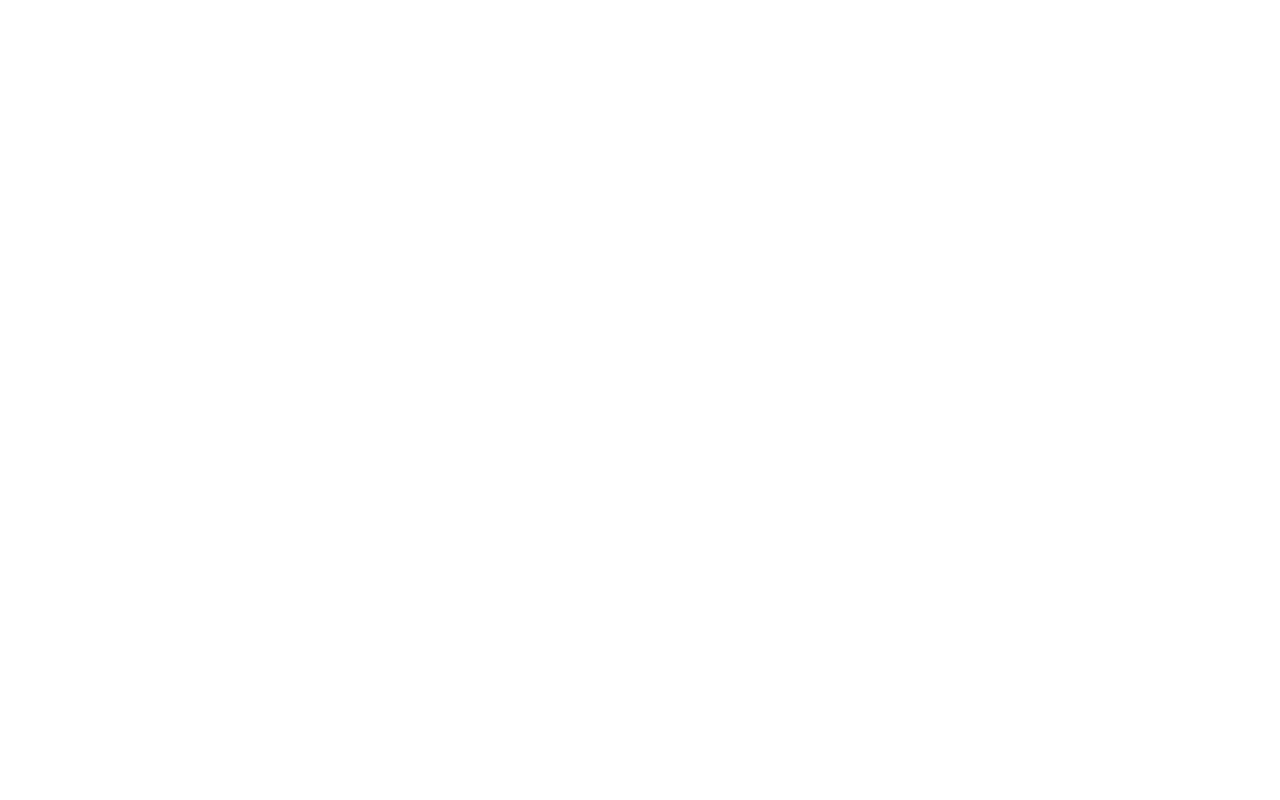
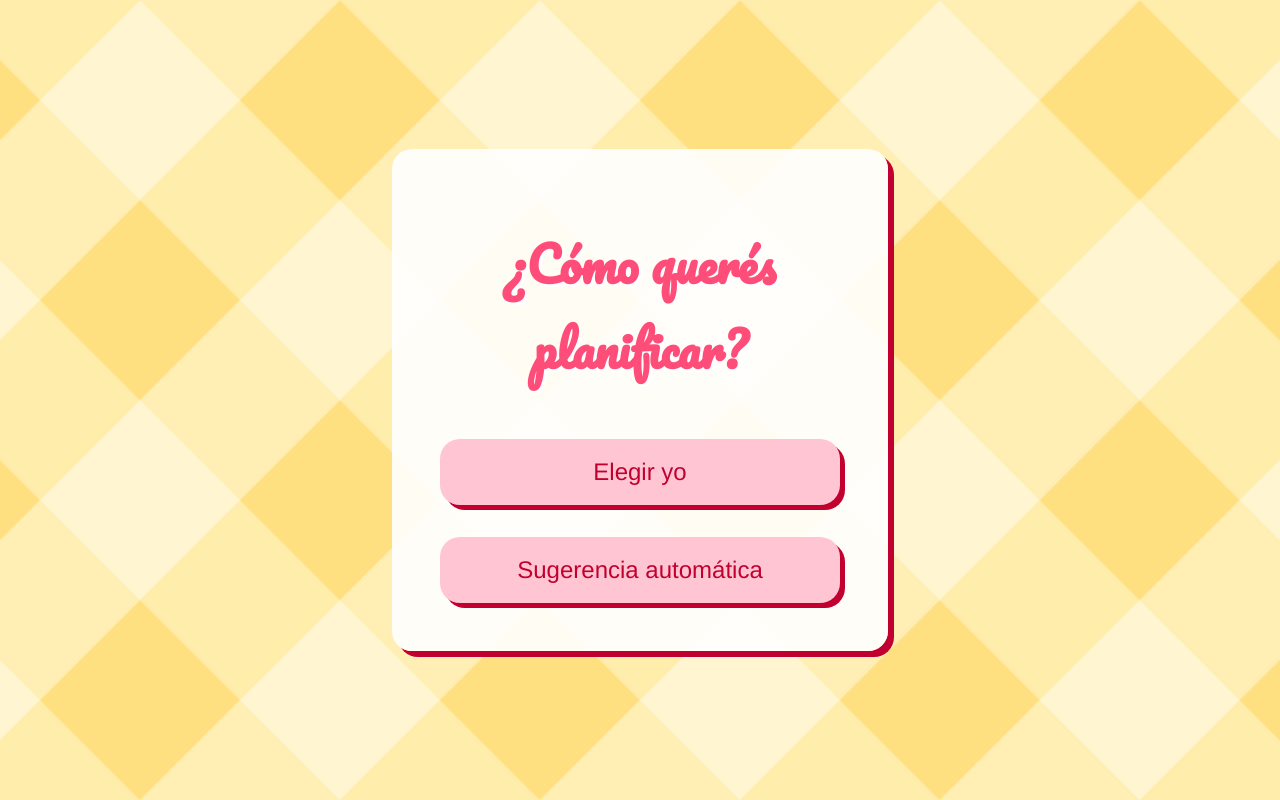
Before and after one commit to johi-olivera/Meal-Planner-App, an Electron app: page views/pages/plan.html in a window 1280 px wide. Drawn offline with Linux system fonts and the light colour scheme.

Commit message:
Add plan.html and refine styles

```diff
--- a/src/renderer.js
+++ b/src/renderer.js
@@ -11,7 +11,7 @@ document.addEventListener('DOMContentLoaded', () => {
   const startButton = document.getElementById('startButton');
   if (startButton) {
     startButton.addEventListener('click', () => {
-      window.location.href = './main.html';
+      window.location.href = './plan.html';
     });
   }
 });
--- a/views/pages/plan.html
+++ b/views/pages/plan.html
@@ -0,0 +1,33 @@
+<!DOCTYPE html>
+
+<html lang="es">
+
+<head>
+  <meta charset="UTF-8">
+  <title>Planificador de comidas</title>
+  <link rel="stylesheet" href="../styles.css">
+  <link href="https://fonts.googleapis.com/css2?family=Pacifico&display=swap" rel="stylesheet">
+  <link href="https://fonts.googleapis.com/css2?family=Quicksand:wght@400;600&display=swap" rel="stylesheet">
+</head>
+
+<body>
+    <div class="plan-container">
+      <div class="plan-box">
+        <h2>¿Cómo querés planificar?</h2>
+        <button id="manualPlan">Elegir yo</button>
+        <button id="autoPlan">Sugerencia automática</button>
+      </div>
+    </div>
+
+    <script>
+      document.getElementById("manualPlan").addEventListener("click", () => {
+        window.location.href = "manual.html";
+      });
+
+      document.getElementById("autoPlan").addEventListener("click", () => {
+        window.location.href = "sugerencia.html";
+      });
+    </script>
+  </body>
+
+</html>
--- a/views/styles.css
+++ b/views/styles.css
@@ -1,60 +1,76 @@
-html {
+html, body {
+  margin: 0;
+  padding: 0;
   height: 100%;
+  font-family: 'Quicksand', sans-serif;
 }
 
 body {
-  margin: 0;
-  padding: 0;
-  height: 100%;
-  background-image: url('../assets/bg-mantel.png');
-  background-size: cover;
-  background-position: center;
-  font-family: 'Quicksand', sans-serif;
+  background: url('../assets/bg-mantel.png') center/cover no-repeat;
   display: flex;
   justify-content: center;
   align-items: center;
 }
 
-.welcome-container {
+.welcome-container,
+.plan-container {
   text-align: center;
   color: #ff4d7a;
-  text-shadow: 3px 3px 0 #ffffff;
+  text-shadow: 3px 3px 0 #fff;
   font-size: 3rem;
   animation: fadeIn 1s ease-in-out;
 }
 
+h1, h2 {
+  font-family: 'Pacifico', cursive;
+  margin-bottom: 2rem;
+}
+
+h1 { font-size: 6rem; }
+h2 { font-size: 3rem; }
+
 .subtitle {
-  font-size: 2rem;
+  font-size: 1.5rem;
   color: #c20030;
   margin-top: 2rem;
+}
+
+button {
+  padding: 1.2rem 2rem;
+  font-size: 1.5rem;
+  font-family: 'Franklin Gothic Medium', 'Arial Narrow', Arial, sans-serif;
+  background: #ffc5d3;
+  color: #c20030;
+  border: none;
+  border-radius: 20px;
+  cursor: pointer;
+  box-shadow: 5px 5px 0 #c20030;
+  transition: transform 0.1s ease;
+}
+
+button:hover {
+  transform: scale(1.05);
+  background: #ffdbdf;
+}
+
+.plan-box {
+  background: rgba(255, 255, 255, 0.9);
+  padding: 2rem 3rem;
+  border-radius: 20px;
+  box-shadow: 6px 6px 0 #c20030;
+  display: flex;
+  flex-direction: column;
+  align-items: center;
+  max-width: 400px;
+  width: 90%;
+}
+
+.plan-box button {
+  margin: 1rem 0;
+  width: 100%;
 }
 
 @keyframes fadeIn {
   from { opacity: 0; transform: translateY(20px); }
   to { opacity: 1; transform: translateY(0); }
 }
-
-h1 {
-  font-family: 'Pacifico', cursive;
-  font-size: 10rem;
-  margin-bottom: 2rem;
-}
-
-button {
-  margin-top: 0;
-  padding: 2rem 3rem;
-  font-size: 2rem;
-  font-family:'Franklin Gothic Medium', 'Arial Narrow', Arial, sans-serif;
-  background-color: #ffc5d3;
-  color: #c20030;
-  border: none;
-  border-radius: 20px;
-  cursor: pointer;
-  box-shadow: 5px 5px 0 #c20030;
-  transition: transform 0.1 ease;
-}
-
-button:hover {
-  transform: scale(1.05);
-  background-color: #ffdbdf;
-}
```
Also changed, not shown: README.md (added).
